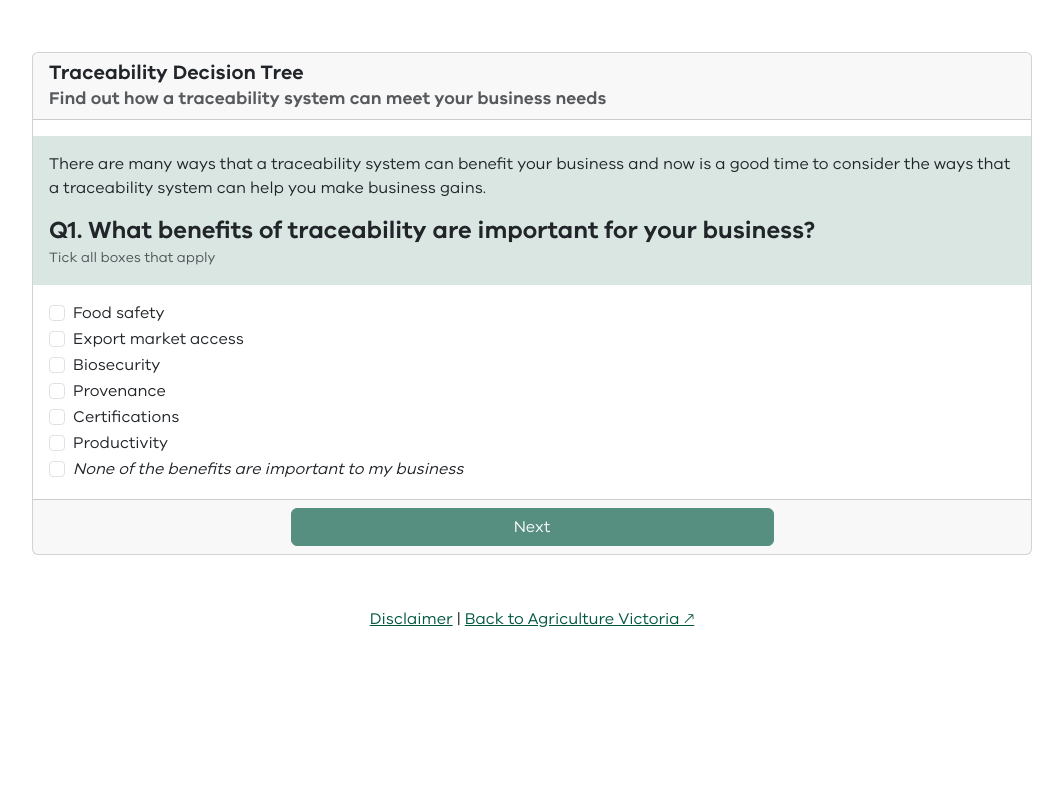
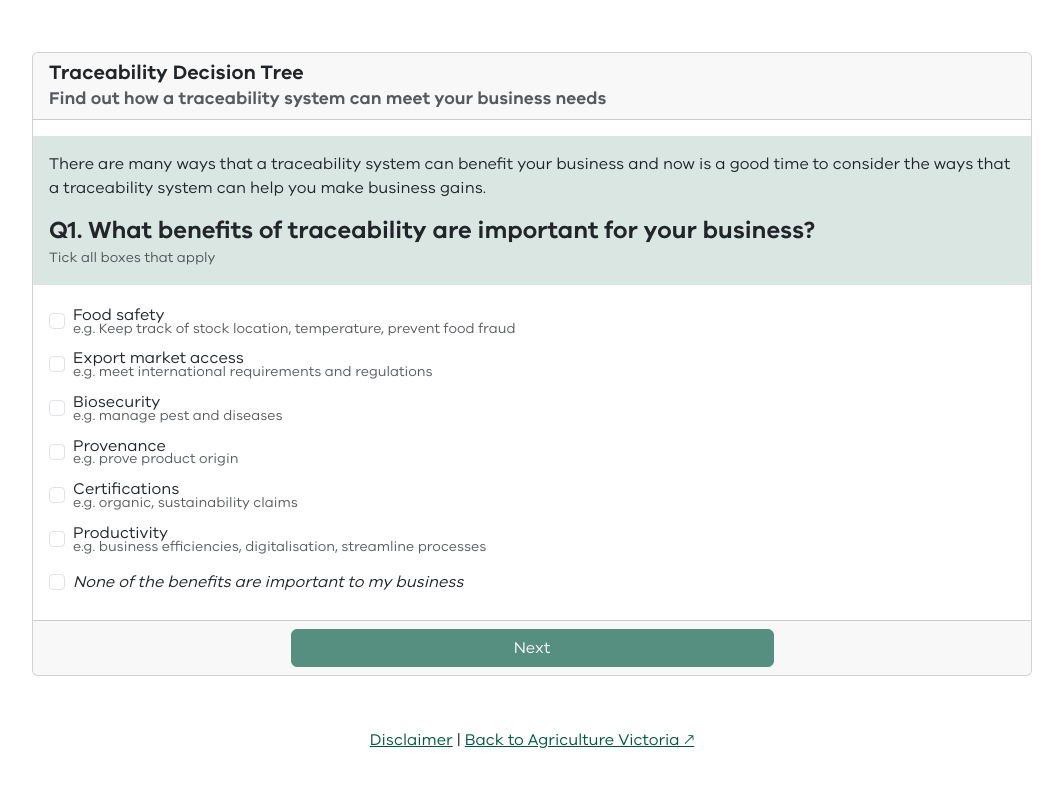
Before and after one commit to djsir-data/traceabilitytrees, a SvelteKit app: page /decision in a window 1280 px wide. Shown: the top 786 px of the page, without its empty margins (108-1171 px from the left). Built offline with nearby package versions, Linux system fonts and the light colour scheme.

Commit message:
ag vic requests

```diff
--- a/src/app.html
+++ b/src/app.html
@@ -7,6 +7,6 @@
   </head>
   <body data-sveltekit-preload-data="hover">
     <div style="display: contents">%sveltekit.body%</div>
-    <script src="../node_modules/bootstrap/dist/js/bootstrap.bundle.min.js"></script>
+    <script src="../node_modules/bootstrap/dist/js/bootstrap.min.js"></script>
   </body>
 </html>
--- a/src/routes/decision/TabStart.svelte
+++ b/src/routes/decision/TabStart.svelte
@@ -1,5 +1,6 @@
 <script>
   import { tabIndex } from "./stores.js";
+  import Tooltip from "./Tooltip.svelte";
 
   $: selected = [];
   $: wantsNone = [];
@@ -38,7 +39,7 @@
   <small class="text-muted">Tick all boxes that apply </small>
 </div>
 <div class="card-body">
-  <div class="form-check">
+  <div class="form-check shorty py-2">
     <input
       class="form-check-input"
       type="checkbox"
@@ -46,10 +47,15 @@
       id="checkbox-safety"
       bind:group={selected}
     />
-    <label class="form-check-label" for="checkbox-safety"> Food safety </label>
+    <label class="form-check-label" for="checkbox-safety">
+      Food safety<br />
+      <small class="text-muted">
+        e.g. Keep track of stock location, temperature, prevent food fraud</small
+      >
+    </label>
   </div>
 
-  <div class="form-check">
+  <div class="form-check shorty py-2">
     <input
       class="form-check-input"
       type="checkbox"
@@ -58,10 +64,13 @@
       bind:group={selected}
     />
     <label class="form-check-label" for="checkbox-export">
-      Export market access
+      Export market access<br />
+      <small class="text-muted">
+        e.g. meet international requirements and regulations</small
+      >
     </label>
   </div>
-  <div class="form-check">
+  <div class="form-check shorty py-2">
     <input
       class="form-check-input"
       type="checkbox"
@@ -70,10 +79,11 @@
       bind:group={selected}
     />
     <label class="form-check-label" for="checkbox-biosecurity">
-      Biosecurity
+      Biosecurity<br />
+      <small class="text-muted"> e.g. manage pest and diseases</small>
     </label>
   </div>
-  <div class="form-check">
+  <div class="form-check shorty py-2">
     <input
       class="form-check-input"
       type="checkbox"
@@ -82,10 +92,11 @@
       bind:group={selected}
     />
     <label class="form-check-label" for="checkbox-provenance">
-      Provenance
+      Provenance<br />
+      <small class="text-muted"> e.g. prove product origin</small>
     </label>
   </div>
-  <div class="form-check">
+  <div class="form-check shorty py-2">
     <input
       class="form-check-input"
       type="checkbox"
@@ -94,10 +105,11 @@
       bind:group={selected}
     />
     <label class="form-check-label" for="checkbox-certifications">
-      Certifications
+      Certifications<br />
+      <small class="text-muted"> e.g. organic, sustainability claims</small>
     </label>
   </div>
-  <div class="form-check">
+  <div class="form-check shorty py-2">
     <input
       class="form-check-input"
       type="checkbox"
@@ -106,10 +118,13 @@
       bind:group={selected}
     />
     <label class="form-check-label" for="checkbox-productivity">
-      Productivity
+      Productivity<br />
+      <small class="text-muted">
+        e.g. business efficiencies, digitalisation, streamline processes</small
+      >
     </label>
   </div>
-  <div class="form-check">
+  <div class="form-check py-2">
     <input
       class="form-check-input"
       type="checkbox"
@@ -135,3 +150,9 @@
     <button class="btn btn-primary disabled" style="width: 50%"> Next </button>
   {/if}
 </div>
+
+<style>
+  .shorty {
+    line-height: 0.8;
+  }
+</style>
--- a/src/routes/decision/Tabs.svelte
+++ b/src/routes/decision/Tabs.svelte
@@ -6,6 +6,8 @@
   let activeTabValue = 1;
   let lastTabValue = [1];
   let justBackTabbed = false;
+
+
 
   tabIndex.subscribe((value) => {
     if (justBackTabbed != true) {
--- /dev/null
+++ b/src/routes/decision/Tooltip.svelte
@@ -0,0 +1,42 @@
+<script>
+  export let title = "";
+  let isHovered = false;
+  let x;
+  let y;
+
+  function mouseOver(event) {
+    isHovered = true;
+    x = event.pageX + 5;
+    y = event.pageY + 5;
+  }
+  function mouseMove(event) {
+    x = event.pageX + 5;
+    y = event.pageY + 5;
+  }
+  function mouseLeave() {
+    isHovered = false;
+  }
+</script>
+
+<div
+  on:mouseover={mouseOver}
+  on:mouseleave={mouseLeave}
+  on:mousemove={mouseMove}
+>
+  <slot />
+</div>
+
+{#if isHovered}
+  <div style="top: {y}px; left: {x}px;" class="tooltip">{title}</div>
+{/if}
+
+<style>
+  .tooltip {
+    border: 1px solid #ddd;
+    box-shadow: 1px 1px 1px #ddd;
+    background: white;
+    border-radius: 4px;
+    padding: 4px;
+    position: absolute;
+  }
+</style>
--- a/src/routes/planning/+page.svelte
+++ b/src/routes/planning/+page.svelte
@@ -59,7 +59,7 @@
 
 <div class="container-fluid">
   <div class="row mt-5">
-    <div class="col align-self-center m-0 p-0">
+    <div class="col align-self-center p-1 m-0 p-0">
       <div class="card mx-auto" style="max-width: 1200px">
         <div class="card-header">
           <div class="row">
```
